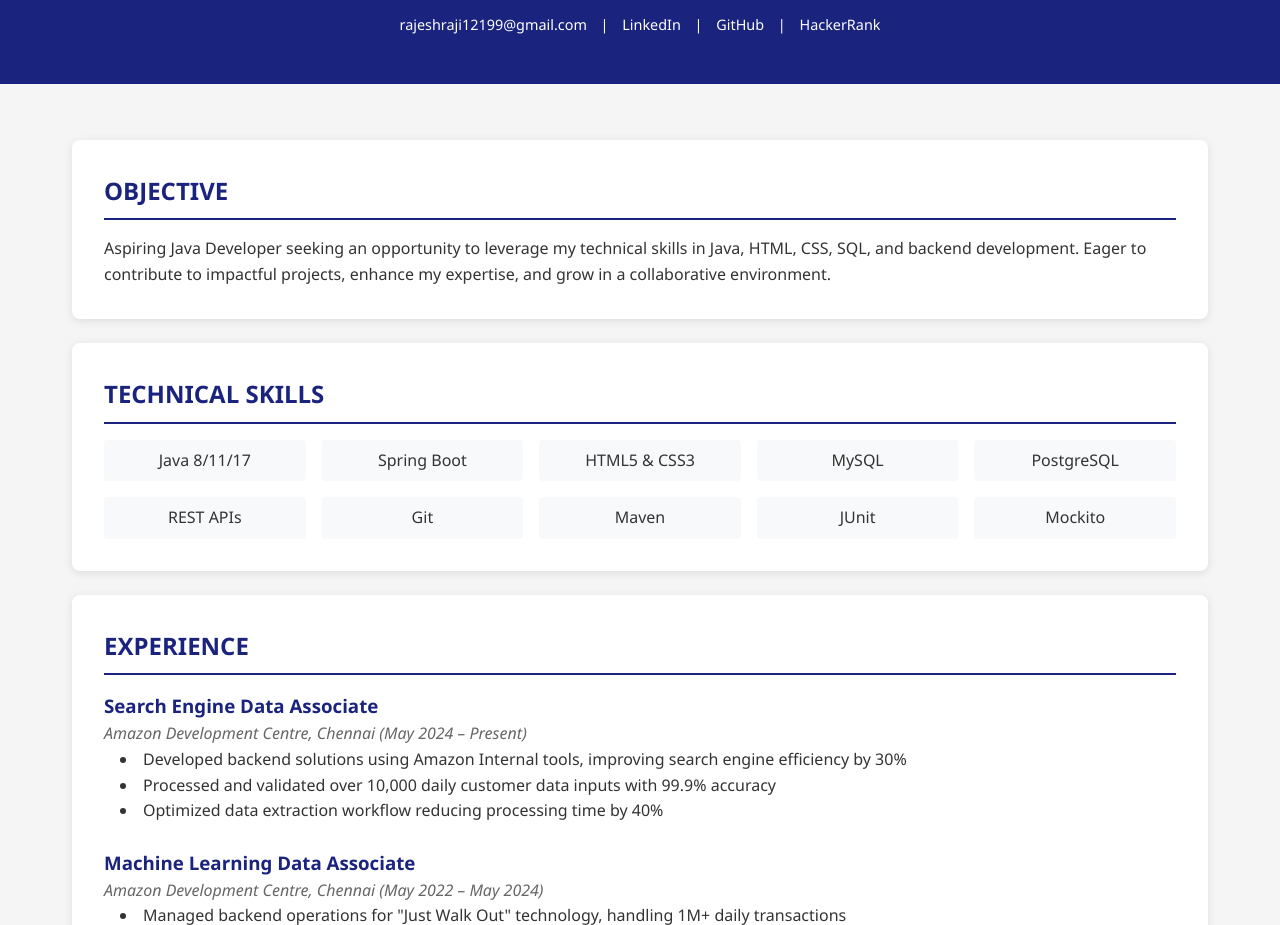
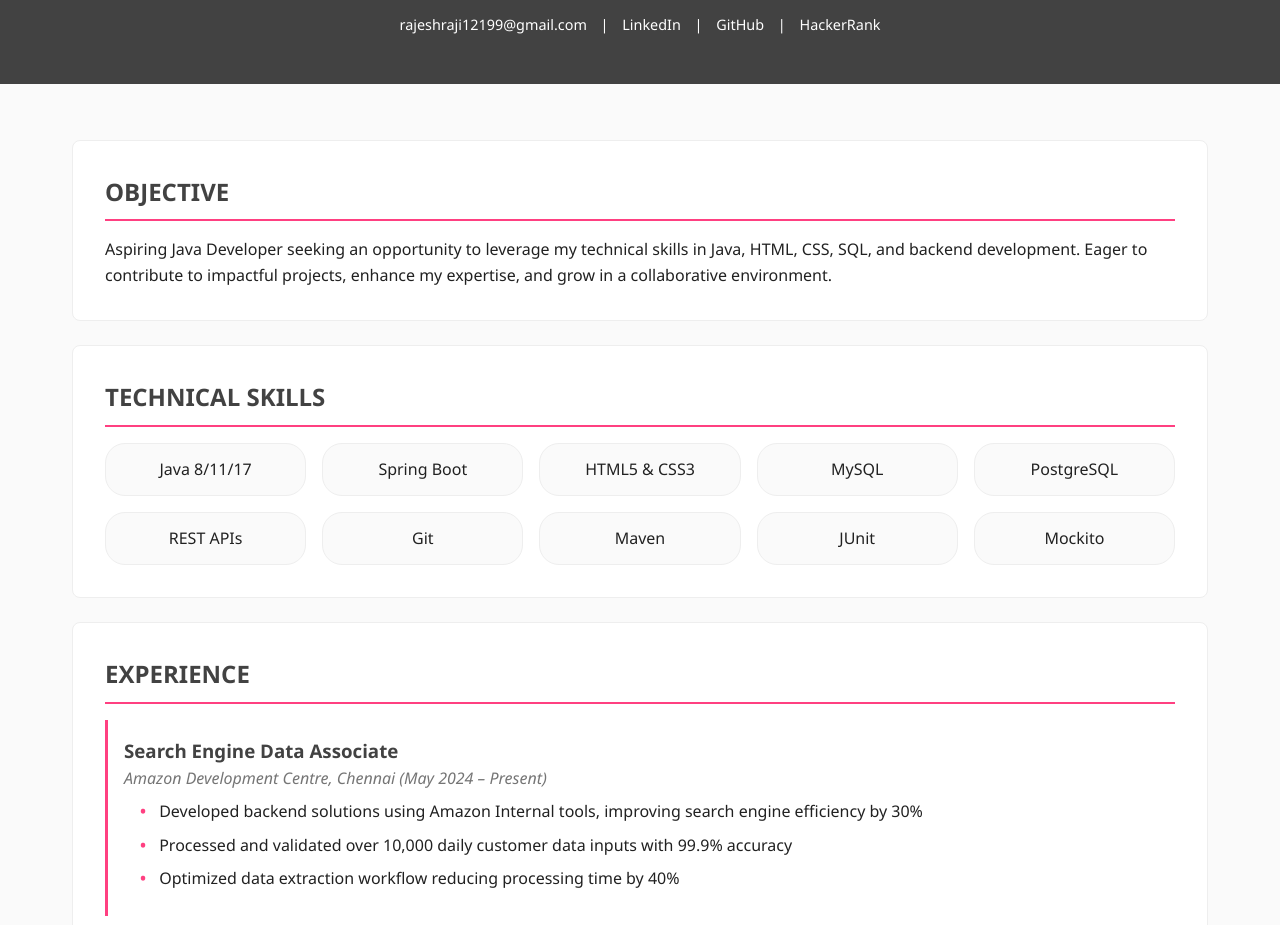
Before and after one commit to rrajez/rajesh.github.io-, a plain HTML site: page index.html in a window 1280 px wide. Shown: the part 128-1053 px from the top of the page. Drawn offline with Linux system fonts and the light colour scheme.

Commit message:
Update index.html

```diff
--- a/index.html
+++ b/index.html
@@ -5,6 +5,14 @@
     <meta name="viewport" content="width=device-width, initial-scale=1.0">
     <title>Rajesh R - Java Developer Portfolio</title>
     <style>
+    :root {
+        --primary: #424242;
+        --secondary: #757575;
+        --accent: #ff4081;
+        --background: #fafafa;
+        --text: #212121;
+    }
+
     * {
         margin: 0;
         padding: 0;
@@ -14,12 +22,12 @@
 
     body {
         line-height: 1.6;
-            background-color: #f5f5f5;
-            color: #333;
+        background-color: var(--background);
+        color: var(--text);
     }
 
     header {
-            background-color: #1a237e;
+        background: var(--primary);
         color: white;
         text-align: center;
         padding: 3rem;
@@ -34,10 +42,11 @@
         color: white;
         text-decoration: none;
         margin: 0 10px;
+        transition: color 0.3s ease;
     }
 
     .contact-info a:hover {
-            text-decoration: underline;
+        color: var(--accent);
     }
 
     .container {
@@ -51,13 +60,18 @@
         margin: 1.5rem 0;
         padding: 2rem;
         border-radius: 8px;
-            box-shadow: 0 2px 10px rgba(0,0,0,0.1);
+        border: 1px solid #eee;
+        transition: transform 0.2s ease;
+    }
+
+    .section:hover {
+        transform: translateY(-2px);
     }
 
     h2 {
-            color: #1a237e;
+        color: var(--primary);
         margin-bottom: 1rem;
-            border-bottom: 2px solid #1a237e;
+        border-bottom: 2px solid var(--accent);
         padding-bottom: 0.5rem;
     }
 
@@ -69,23 +83,33 @@
     }
 
     .skill-item {
-            background: #f8f9fa;
-            padding: 0.5rem;
-            border-radius: 4px;
+        background: var(--background);
+        padding: 0.8rem;
+        border-radius: 20px;
         text-align: center;
+        transition: all 0.3s ease;
+        border: 1px solid #eee;
+    }
+
+    .skill-item:hover {
+        background: var(--accent);
+        color: white;
+        transform: translateY(-3px);
     }
 
     .experience-item {
         margin-bottom: 1.5rem;
+        padding: 1rem;
+        border-left: 3px solid var(--accent);
     }
 
     .experience-title {
-            color: #1a237e;
+        color: var(--primary);
         font-weight: bold;
     }
 
     .experience-company {
-            color: #666;
+        color: var(--secondary);
         font-style: italic;
     }
 
@@ -95,12 +119,52 @@
     }
 
     .achievement-item {
-            background: #e8eaf6;
+        background: var(--background);
         padding: 1rem;
         margin: 0.5rem 0;
-            border-radius: 4px;
+        border-radius: 8px;
+        border: 1px solid #eee;
+        transition: transform 0.2s ease;
+    }
+
+    .achievement-item:hover {
+        transform: translateX(10px);
+    }
+
+    /* Education and Certification styles */
+    .education-item, .certification-item {
+        padding: 1rem;
+        margin: 0.5rem 0;
+        border-radius: 8px;
+    }
+
+    /* Links style */
+    a {
+        color: var(--accent);
+        text-decoration: none;
+    }
+
+    a:hover {
+        text-decoration: underline;
+    }
+
+    /* List items style */
+    ul li {
+        margin: 0.5rem 0;
+        list-style-type: none;
+        padding-left: 1.2rem;
+        position: relative;
+    }
+
+    ul li:before {
+        content: "•";
+        color: var(--accent);
+        font-weight: bold;
+        position: absolute;
+        left: 0;
     }
 </style>
+
 </head>
 <body>
     <header>
```
Lines whose indentation alone changed are shown as unchanged.
